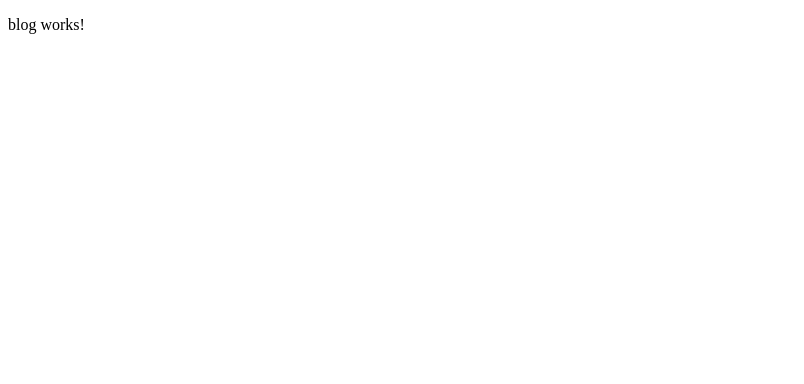
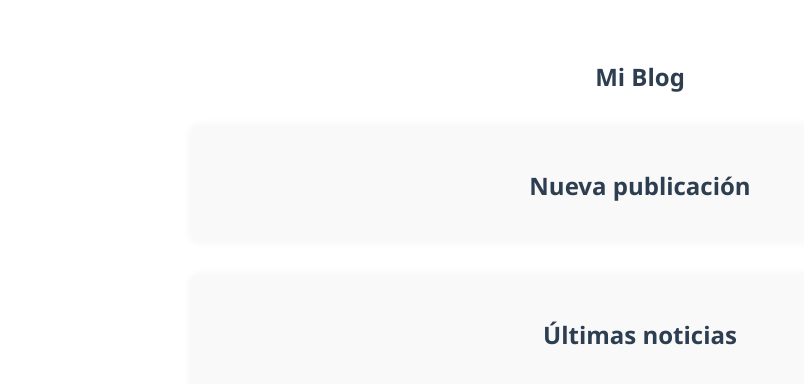
Before and after one commit to victoria-af/blogSPAFS, an Angular app: page / in a window 1280 px wide. Shown: the top 384 px of the page, without its empty margins (0-804 px from the left). Built offline with nearby package versions, Linux system fonts and the light colour scheme.

Commit message:
maquetación básica de áreas del componente

```diff
--- a/src/app/component/blog/blog.css
+++ b/src/app/component/blog/blog.css
@@ -0,0 +1,21 @@
+.blog-container {
+    max-width: 900px;
+    margin: auto;
+    padding: 2rem;
+    font-family: 'Segoe UI', sans-serif;
+}
+
+h1, h2 {
+    text-align: center;
+    color: #2c3e50;
+    margin-bottom: 1rem;
+}
+
+.form-area,
+.list-area {
+    background-color: #f9f9f9;
+    padding: 1.5rem;
+    margin-top: 2rem;
+    border-radius: 10px;
+    box-shadow: 0 0 10px rgba(0, 0, 0, 0.05);
+}
--- a/src/app/component/blog/blog.html
+++ b/src/app/component/blog/blog.html
@@ -1 +1,13 @@
-<p>blog works!</p>
+<section class="blog-container">
+    <h1>Mi Blog</h1>
+
+    <div class="form-area">
+    <h2>Nueva publicación</h2>
+
+    </div>
+
+    <div class="list-area">
+    <h2>Últimas noticias</h2>
+
+    </div>
+</section>
```
